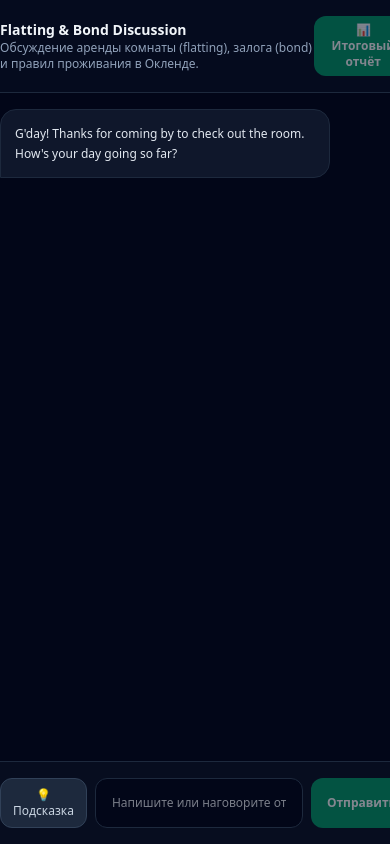
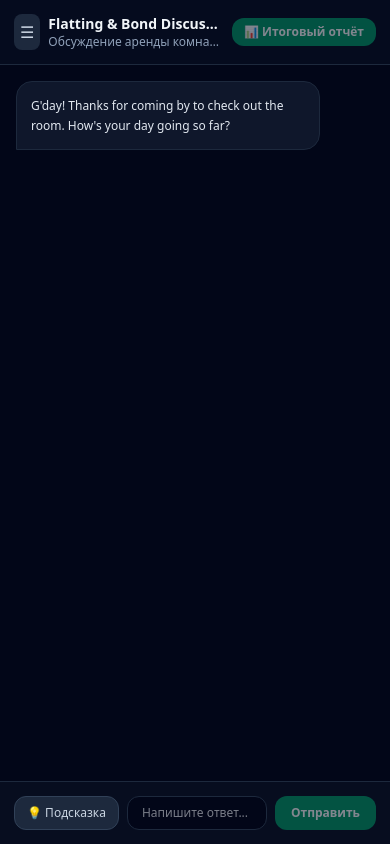
Before and after one commit to dimsimon/kiwi-pm-trainer, a Next.js app: page / in a window 390 px wide. Built offline with nearby package versions, Linux system fonts and the light colour scheme.

Commit message:
fix: responsive sidebar for mobile and proper scenario switching

```diff
--- a/app/page.tsx
+++ b/app/page.tsx
@@ -12,6 +12,7 @@ export default function Home() {
   const [messages, setMessages] = useState<Message[]>([]);
   const [inputMessage, setInputMessage] = useState('');
   const [isLoading, setIsLoading] = useState(false);
+  const [isSidebarOpen, setIsSidebarOpen] = useState(false);
 
   // Feedback & Hints states
   const [feedback, setFeedback] = useState<FeedbackData | null>(null);
@@ -33,13 +34,13 @@ export default function Home() {
     ? SCENARIOS
     : SCENARIOS.filter((s) => s.category === selectedCategory);
 
-  // Загрузка истории при смене сценария
+  // Синхронизация истории при выборе нового сценария
   useEffect(() => {
     const history = storage.getChatHistory(selectedScenario.id);
     if (history.length > 0) {
       setMessages(history);
     } else {
-      const startText = selectedScenario.initialPrompt || selectedScenario.initialMessage || selectedScenario.description;
+      const startText = selectedScenario.initialPrompt || selectedScenario.initialMessage || selectedScenario.systemPrompt || selectedScenario.description;
       const initialMsgs: Message[] = [
         { role: 'assistant', content: startText }
       ];
@@ -51,12 +52,15 @@ export default function Home() {
     setHints([]);
   }, [selectedScenario]);
 
-  // Скролл вниз при новых сообщениях
   useEffect(() => {
     chatEndRef.current?.scrollIntoView({ behavior: 'smooth' });
   }, [messages, singleMessageFeedback]);
 
-  // Отправка сообщения ИИ
+  const handleSelectScenario = (scenario: Scenario) => {
+    setSelectedScenario(scenario);
+    setIsSidebarOpen(false); // Скрывать боковую панель на мобилках после выбора
+  };
+
   const handleSendMessage = async (textToSend?: string) => {
     const text = textToSend || inputMessage;
     if (!text.trim() || isLoading) return;
@@ -68,11 +72,12 @@ export default function Home() {
     setSingleMessageFeedback(null);
 
     try {
+      const systemPrompt = selectedScenario.systemPrompt || selectedScenario.initialPrompt || selectedScenario.description;
       const res = await fetch('/api/chat', {
         method: 'POST',
         headers: { 'Content-Type': 'application/json' },
         body: JSON.stringify({
-          systemPrompt: selectedScenario.initialPrompt || selectedScenario.description,
+          systemPrompt,
           history: newMessages.slice(0, -1),
           userMessage: text,
         }),
@@ -91,7 +96,6 @@ export default function Home() {
     }
   };
 
-  // Получение разбора отдельного сообщения (Single Feedback)
   const handleAnalyzeLastMessage = async () => {
     const lastUserMsg = [...messages].reverse().find((m) => m.role === 'user');
     if (!lastUserMsg) return;
@@ -116,7 +120,6 @@ export default function Home() {
     }
   };
 
-  // Получение итогового отчета по всему сценарию (включая STAR)
   const handleGetFullFeedback = async () => {
     if (messages.length < 2) return;
     setIsFeedbackLoading(true);
@@ -140,7 +143,6 @@ export default function Home() {
     }
   };
 
-  // Получение подсказок (Hints)
   const handleGetHints = async () => {
     setIsHintsLoading(true);
     try {
@@ -161,7 +163,6 @@ export default function Home() {
     }
   };
 
-  // Вызов словаря для выделенного слова
   const handleOpenDictForWord = (word: string, contextText: string) => {
     setSelectedWord(word);
     setSelectedWordContext(contextText);
@@ -169,9 +170,13 @@ export default function Home() {
   };
 
   return (
-    <main className="flex h-screen bg-slate-950 text-slate-100 font-sans overflow-hidden">
-      {/* Левая панель: Сценарии */}
-      <aside className="w-80 border-r border-slate-800 bg-slate-900/50 flex flex-col p-4 space-y-4">
+    <main className="flex h-screen bg-slate-950 text-slate-100 font-sans overflow-hidden relative">
+      {/* Боковая панель для Mobile (оверлей) и Desktop */}
+      <aside
+        className={`fixed md:relative z-40 inset-y-0 left-0 w-80 bg-slate-900 border-r border-slate-800 flex flex-col p-4 space-y-4 transition-transform duration-300 ${
+          isSidebarOpen ? 'translate-x-0' : '-translate-x-full md:translate-x-0'
+        }`}
+      >
         <div className="flex items-center justify-between">
           <h1 className="font-bold text-lg text-emerald-400 flex items-center gap-2">
             🥝 Kiwi PM Trainer
@@ -188,7 +193,7 @@ export default function Home() {
           </button>
         </div>
 
-        {/* Фильтр категорий */}
+        {/* Категории */}
         <div className="flex flex-wrap gap-1.5">
           {categories.map((cat) => (
             <button
@@ -210,11 +215,11 @@ export default function Home() {
           {filteredScenarios.map((s) => (
             <div
               key={s.id}
-              onClick={() => setSelectedScenario(s)}
+              onClick={() => handleSelectScenario(s)}
               className={`p-3 rounded-xl cursor-pointer border transition-all ${
                 selectedScenario.id === s.id
                   ? 'bg-emerald-950/40 border-emerald-500/50 text-white'
-                  : 'bg-slate-900 border-slate-800 hover:border-slate-700 text-slate-300'
+                  : 'bg-slate-950 border-slate-800 hover:border-slate-700 text-slate-300'
               }`}
             >
               <div className="flex items-center justify-between mb-1">
@@ -231,26 +236,42 @@ export default function Home() {
         </div>
       </aside>
 
-      {/* Центральная панель: Чат и фидбек */}
-      <section className="flex-1 flex flex-col bg-slate-950">
-        {/* Шапка чата */}
-        <header className="p-4 border-b border-slate-800 flex items-center justify-between bg-slate-900/30">
-          <div>
-            <h2 className="font-bold text-sm text-slate-100">{selectedScenario.title}</h2>
-            <p className="text-xs text-slate-400">{selectedScenario.description}</p>
+      {/* Оверлей мобильного меню */}
+      {isSidebarOpen && (
+        <div
+          onClick={() => setIsSidebarOpen(false)}
+          className="fixed inset-0 bg-black/60 z-30 md:hidden"
+        />
+      )}
+
+      {/* Основной чат */}
+      <section className="flex-1 flex flex-col bg-slate-950 min-w-0">
+        {/* Шапка */}
+        <header className="p-3.5 border-b border-slate-800 flex items-center justify-between bg-slate-900/30">
+          <div className="flex items-center gap-2 min-w-0">
+            <button
+              onClick={() => setIsSidebarOpen(!isSidebarOpen)}
+              className="md:hidden p-1.5 rounded-lg bg-slate-800 text-slate-300 hover:text-white"
+            >
+              ☰
+            </button>
+            <div className="truncate">
+              <h2 className="font-bold text-sm text-slate-100 truncate">{selectedScenario.title}</h2>
+              <p className="text-xs text-slate-400 truncate">{selectedScenario.description}</p>
+            </div>
           </div>
           <button
             onClick={handleGetFullFeedback}
             disabled={isFeedbackLoading || messages.length < 2}
-            className="text-xs bg-emerald-600 hover:bg-emerald-500 disabled:opacity-50 text-white font-semibold px-3 py-1.5 rounded-xl transition-all"
+            className="text-xs bg-emerald-600 hover:bg-emerald-500 disabled:opacity-50 text-white font-semibold px-3 py-1.5 rounded-xl transition-all whitespace-nowrap ml-2"
           >
             {isFeedbackLoading ? 'Анализ...' : '📊 Итоговый отчёт'}
           </button>
         </header>
 
-        {/* Область сообщений */}
+        {/* Область диалога */}
         <div className="flex-1 overflow-y-auto p-4 space-y-4">
-          {/* Итоговый отчёт сценария (включая STAR-разбор) */}
+          {/* Итоговый отчёт сценария */}
           {feedback && (
             <div className="p-4 bg-slate-900 border border-emerald-800/60 rounded-2xl space-y-3 text-xs max-h-72 overflow-y-auto">
               <div className="font-bold text-emerald-400 flex justify-between items-center border-b border-slate-800 pb-2">
@@ -262,7 +283,6 @@ export default function Home() {
                 )}
               </div>
 
-              {/* STAR Mode Разбор */}
               {feedback.starFeedback ? (
                 <div className="space-y-2.5 text-xs">
                   <div className="bg-slate-950 p-2.5 rounded-xl border border-slate-800">
@@ -289,7 +309,6 @@ export default function Home() {
                   )}
                 </div>
               ) : (
-                /* Обычный отчёт */
                 ((feedback as any).overallFeedback || (feedback as any).summary) && (
                   <p className="text-slate-300 leading-relaxed">
                     {(feedback as any).overallFeedback || (feedback as any).summary}
@@ -299,14 +318,14 @@ export default function Home() {
             </div>
           )}
 
-          {/* Лента чата */}
+          {/* Сообщения */}
           {messages.map((msg, idx) => (
             <div
               key={idx}
               className={`flex flex-col ${msg.role === 'user' ? 'items-end' : 'items-start'}`}
             >
               <div
-                className={`max-w-[80%] p-3.5 rounded-2xl text-xs leading-relaxed ${
+                className={`max-w-[85%] p-3.5 rounded-2xl text-xs leading-relaxed ${
                   msg.role === 'user'
                     ? 'bg-emerald-600 text-white rounded-br-none'
                     : 'bg-slate-900 border border-slate-800 text-slate-200 rounded-bl-none'
@@ -315,7 +334,6 @@ export default function Home() {
                 {msg.content}
               </div>
 
-              {/* Показать кнопку разбора под последним сообщением пользователя */}
               {msg.role === 'user' && idx === messages.length - 1 && (
                 <button
                   onClick={handleAnalyzeLastMessage}
@@ -328,7 +346,7 @@ export default function Home() {
             </div>
           ))}
 
-          {/* Разбор одного сообщения (Single Feedback Overlay) */}
+          {/* Оверлей разбора сообщения */}
           {singleMessageFeedback && (
             <div className="p-3 bg-slate-900/90 border border-slate-800 rounded-xl space-y-2 text-xs text-slate-200">
               <div className="font-semibold text-emerald-400">✨ Улучшенная версия:</div>
@@ -356,7 +374,7 @@ export default function Home() {
             </div>
           )}
 
-          {/* Подсказки к ответу (Hints) */}
+          {/* Hints */}
           {hints.length > 0 && (
             <div className="p-3 bg-slate-900 border border-slate-800 rounded-xl space-y-2 text-xs">
               <div className="font-bold text-amber-400">💡 Идеи ответов (PM Hints):</div>
@@ -375,8 +393,8 @@ export default function Home() {
           <div ref={chatEndRef} />
         </div>
 
-        {/* Панель ввода */}
-        <div className="p-4 border-t border-slate-800 bg-slate-900/40 space-y-2">
+        {/* Форма ввода */}
+        <div className="p-3.5 border-t border-slate-800 bg-slate-900/40 space-y-2">
           <div className="flex gap-2">
             <button
               onClick={handleGetHints}
@@ -390,8 +408,8 @@ export default function Home() {
               value={inputMessage}
               onChange={(e) => setInputMessage(e.target.value)}
               onKeyDown={(e) => e.key === 'Enter' && handleSendMessage()}
-              placeholder="Напишите или наговорите ответ..."
-              className="flex-1 bg-slate-950 border border-slate-800 rounded-xl px-4 py-2 text-xs focus:outline-none focus:border-emerald-500 text-slate-100"
+              placeholder="Напишите ответ..."
+              className="flex-1 bg-slate-950 border border-slate-800 rounded-xl px-3.5 py-2 text-xs focus:outline-none focus:border-emerald-500 text-slate-100 min-w-0"
             />
             <button
               onClick={() => handleSendMessage()}
@@ -404,7 +422,7 @@ export default function Home() {
         </div>
       </section>
 
-      {/* Модальное окно словаря */}
+      {/* Словарь */}
       <VocabularyModal
         isOpen={isVocabOpen}
         onClose={() => setIsVocabOpen(false)}
```
